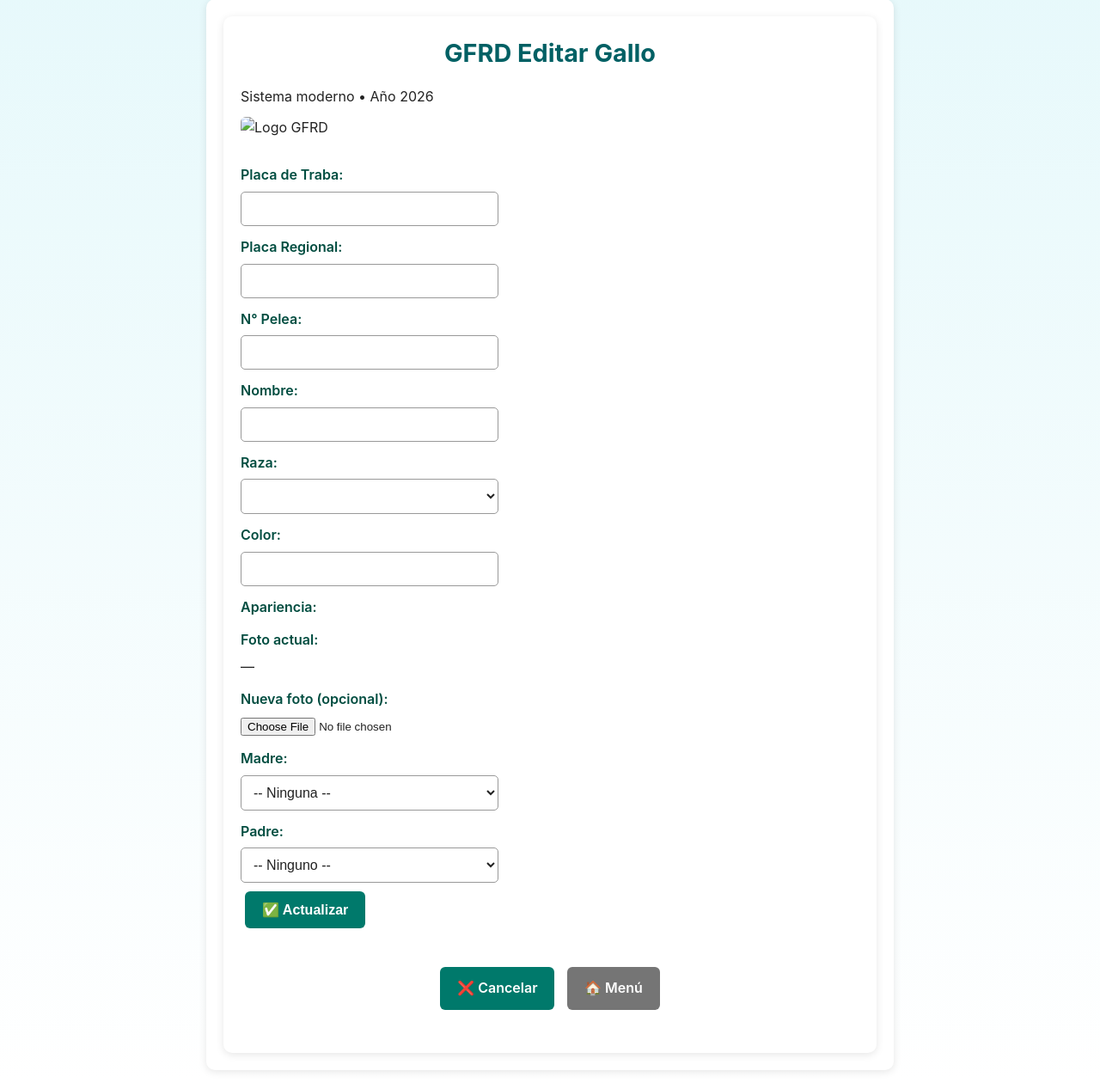
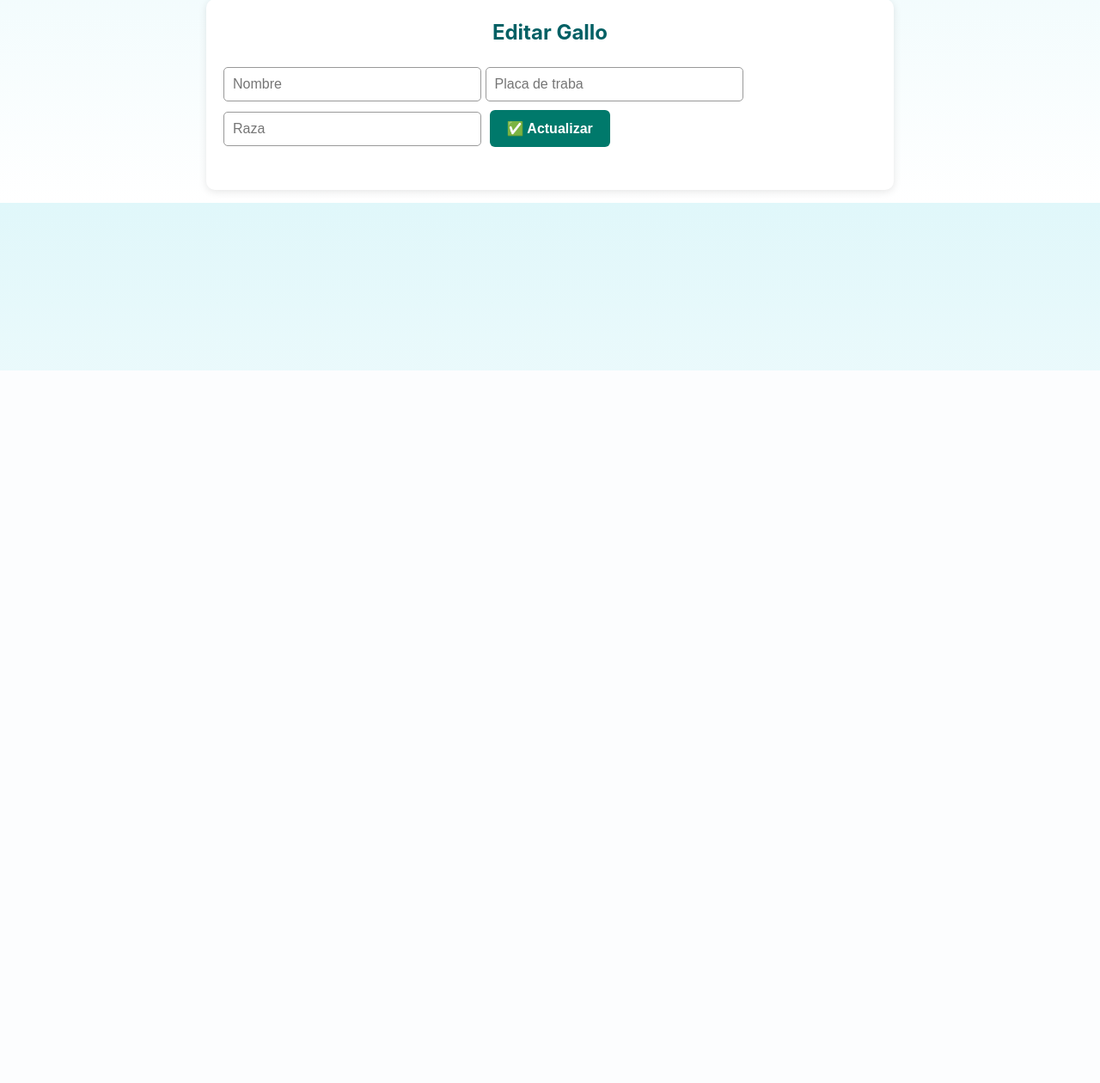
Before and after one commit to danny437/GalloFinoRD, a Flask app: template templates/editar_gallo.html in a window 1280 px wide. Shown: the part 369-1629 px from the top of the page at 86% size. After the commit the page ends 800 px from the top, so only its background shows below. Run offline with Flask 3, Linux system fonts and the light colour scheme; the template is opened without the code that fills it, so the values that code supplies are empty; grey boxes are pictures that could not be loaded.

Commit message:
Update editar_gallo.html

```diff
--- a/templates/editar_gallo.html
+++ b/templates/editar_gallo.html
@@ -1,97 +1,11 @@
-<!-- templates/editar_gallo.html -->
 {% extends "base.html" %}
-
-{% block title %}GFRD Editar Gallo{% endblock %}
-
+{% block title %}Editar Gallo{% endblock %}
 {% block content %}
-<div class="container">
-  <div class="header-modern">
-    <div>
-      <h1>GFRD Editar Gallo</h1>
-      <p class="subtitle">Sistema moderno • Año 2026</p>
-    </div>
-    <img src="{{ url_for('logo') }}" alt="Logo GFRD" class="logo">
-  </div>
-  <form method="POST" action="{{ url_for('actualizar_gallo', id=gallo.id) }}" enctype="multipart/form-data" class="form-container">
-    <div class="form-group">
-      <label for="placa_traba">Placa de Traba:</label>
-      <input type="text" id="placa_traba" name="placa_traba" value="{{ gallo.placa_traba }}" required>
-    </div>
-    <div class="form-group">
-      <label for="placa_regional">Placa Regional:</label>
-      <input type="text" id="placa_regional" name="placa_regional" value="{{ gallo.placa_regional or '' }}">
-    </div>
-    <div class="form-group">
-      <label for="n_pelea">N° Pelea:</label>
-      <input type="text" id="n_pelea" name="n_pelea" value="{{ gallo.n_pelea or '' }}">
-    </div>
-    <div class="form-group">
-      <label for="nombre">Nombre:</label>
-      <input type="text" id="nombre" name="nombre" value="{{ gallo.nombre or '' }}">
-    </div>
-    <div class="form-group">
-      <label for="raza">Raza:</label>
-      <select id="raza" name="raza" required>
-        {% for r in razas %}
-          <option value="{{ r }}" {% if r == gallo.raza %}selected{% endif %}>{{ r }}</option>
-        {% endfor %}
-      </select>
-    </div>
-    <div class="form-group">
-      <label for="color">Color:</label>
-      <input type="text" id="color" name="color" value="{{ gallo.color }}" required>
-    </div>
-    <div class="form-group">
-      <label>Apariencia:</label>
-      <div class="radio-group">
-        {% for a in apariencias %}
-          <label>
-            <input type="radio" name="apariencia" value="{{ a }}" {% if a == gallo.apariencia %}checked{% endif %}> {{ a }}
-          </label>
-        {% endfor %}
-      </div>
-    </div>
-    <div class="form-group">
-      <label>Foto actual:</label>
-      <div>
-        {% if gallo.foto %}
-          <img src="{{ url_for('uploaded_file', filename=gallo.foto) }}" width="100" alt="Foto actual del gallo">
-        {% else %}
-          <span>—</span>
-        {% endif %}
-      </div>
-    </div>
-    <div class="form-group">
-      <label for="foto">Nueva foto (opcional):</label>
-      <input type="file" id="foto" name="foto" accept="image/*">
-    </div>
-    <div class="form-group">
-      <label for="madre_id">Madre:</label>
-      <select id="madre_id" name="madre_id">
-        <option value="">-- Ninguna --</option>
-        {% for g in gallos_disponibles %}
-          <option value="{{ g.id }}" {% if g.id == madre_id %}selected{% endif %}>
-            {{ g.placa_traba }} ({{ g.raza }}) - {{ g.nombre or "Sin nombre" }}
-          </option>
-        {% endfor %}
-      </select>
-    </div>
-    <div class="form-group">
-      <label for="padre_id">Padre:</label>
-      <select id="padre_id" name="padre_id">
-        <option value="">-- Ninguno --</option>
-        {% for g in gallos_disponibles %}
-          <option value="{{ g.id }}" {% if g.id == padre_id %}selected{% endif %}>
-            {{ g.placa_traba }} ({{ g.raza }}) - {{ g.nombre or "Sin nombre" }}
-          </option>
-        {% endfor %}
-      </select>
-    </div>
-    <button type="submit">✅ Actualizar</button>
-    <div class="acciones-centradas">
-      <a href="{{ url_for('lista_gallos') }}" class="btn">❌ Cancelar</a>
-      <a href="{{ url_for('menu_principal') }}" class="btn btn-secondary">🏠 Menú</a>
-    </div>
-  </form>
-</div>
+<h2>Editar Gallo</h2>
+<form method="POST" action="#" enctype="multipart/form-data">
+  <input type="text" name="nombre" placeholder="Nombre">
+  <input type="text" name="placa_traba" placeholder="Placa de traba">
+  <input type="text" name="raza" placeholder="Raza">
+  <button type="submit">✅ Actualizar</button>
+</form>
 {% endblock %}
```
